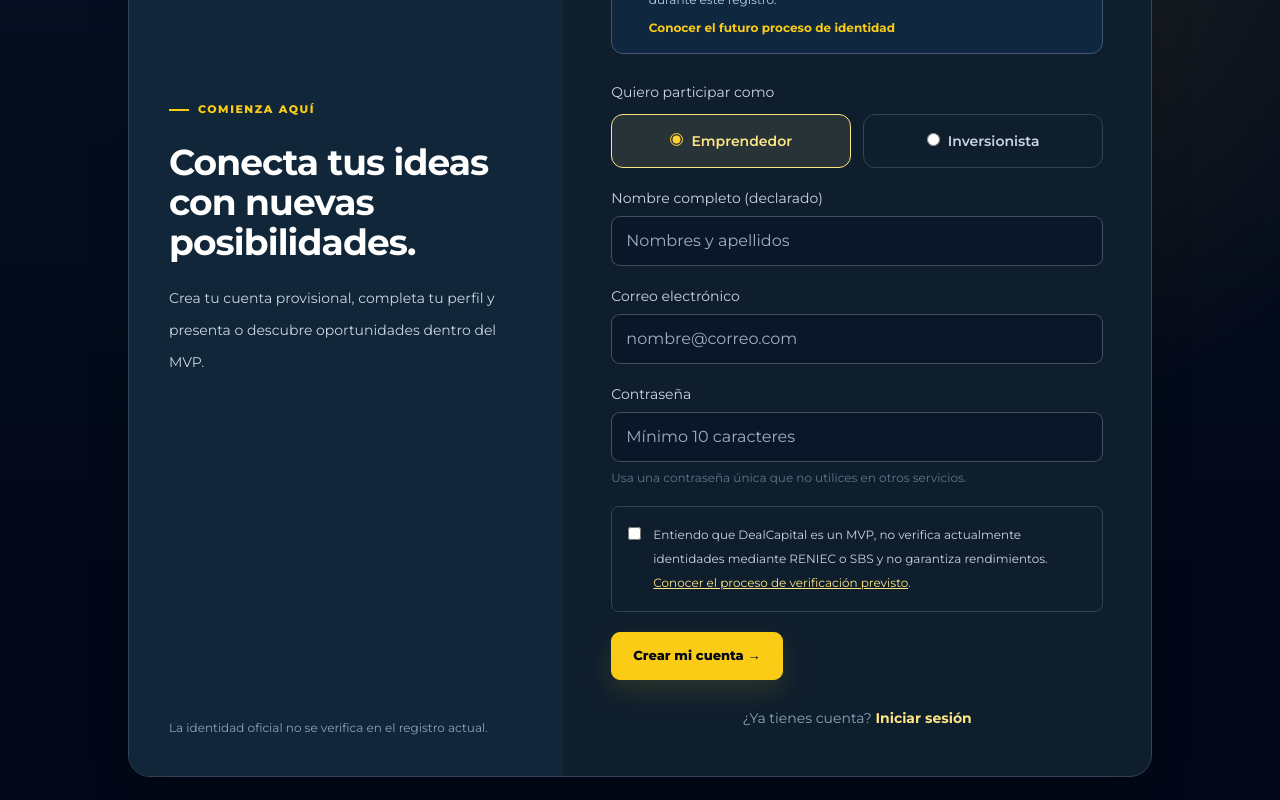
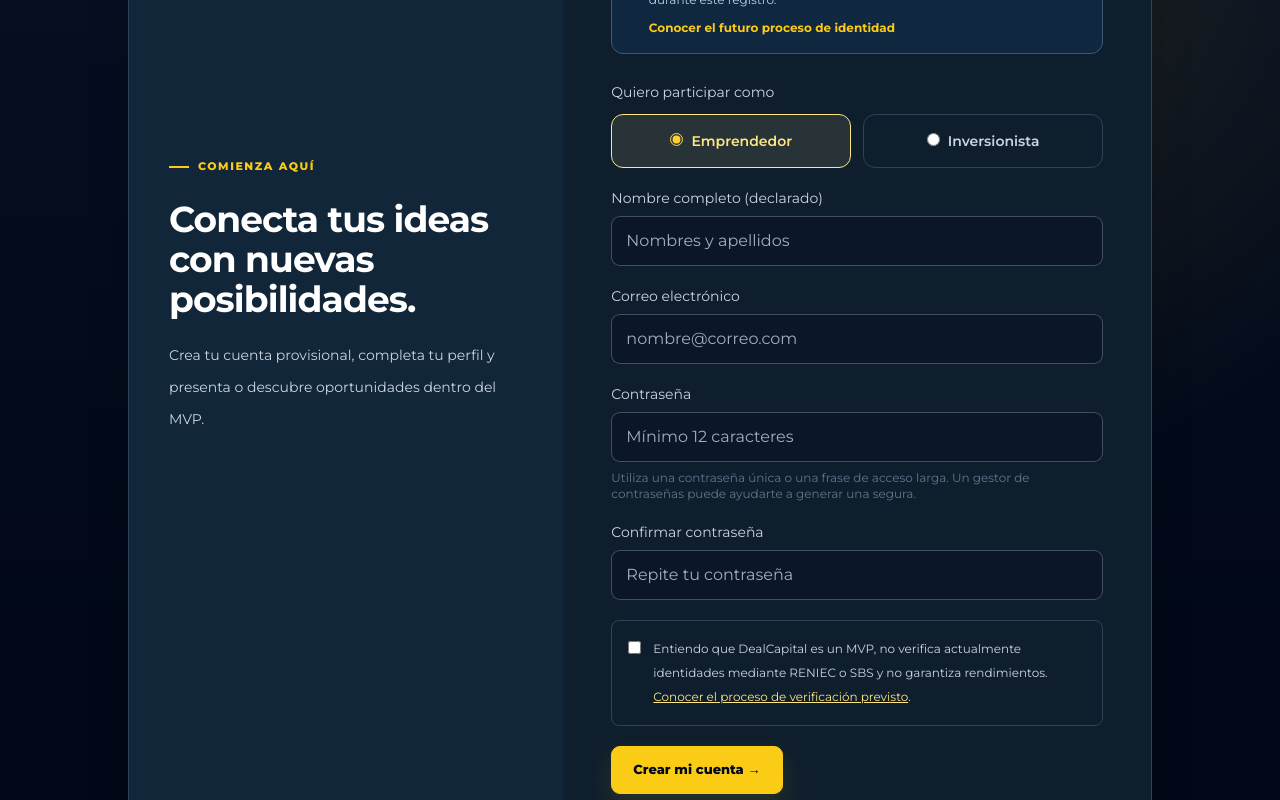
Before and after one commit to axelcrack01/DealCapital, a Next.js app: page /registro in a window 1280 px wide. Shown: the part 451-1251 px from the top of the page. Built offline with nearby package versions, Linux system fonts and the light colour scheme; no server answers.

Commit message:
security(auth): require 12-character passwords and confirmation in signup UI

```diff
--- a/app/registro/page.tsx
+++ b/app/registro/page.tsx
@@ -9,6 +9,7 @@ export default function Registro() {
   const [email,setEmail] = useState("");
   const [tipo,setTipo] = useState<"emprendedor" | "inversionista">("emprendedor");
   const [password,setPassword] = useState("");
+  const [confirmPassword,setConfirmPassword] = useState("");
   const [accepted,setAccepted] = useState(false);
   const [loading,setLoading] = useState(false);
   const [message,setMessage] = useState("");
@@ -18,8 +19,12 @@ export default function Registro() {
     event.preventDefault();
     if (loading) return;
     setMessage("");
-    if (nombre.trim().length < 3 || password.length < 10 || !accepted) {
-      setMessage("Comprueba tu nombre, la contraseña (mínimo 10 caracteres) y la confirmación.");
+    if (nombre.trim().length < 3 || password.length < 12 || !accepted) {
+      setMessage("Comprueba tu nombre, la contraseña (mínimo 12 caracteres) y el consentimiento.");
+      return;
+    }
+    if (password !== confirmPassword) {
+      setMessage("Las contraseñas no coinciden. Corrígelas antes de crear tu cuenta.");
       return;
     }
     setLoading(true);
@@ -98,8 +103,14 @@ export default function Registro() {
             <label className="block"><span className="mb-2 block text-sm text-slate-300">Correo electrónico</span>
               <input className="dc-input" type="email" autoComplete="email" required placeholder="nombre@correo.com" value={email} onChange={e=>setEmail(e.target.value)} /></label>
             <label className="block"><span className="mb-2 block text-sm text-slate-300">Contraseña</span>
-              <input className="dc-input" type="password" autoComplete="new-password" minLength={10} required placeholder="Mínimo 10 caracteres" value={password} onChange={e=>setPassword(e.target.value)}/>
-              <span className="mt-2 block text-xs text-slate-500">Usa una contraseña única que no utilices en otros servicios.</span></label>
+              <input className="dc-input" type="password" autoComplete="new-password" minLength={12} required placeholder="Mínimo 12 caracteres" value={password} onChange={e=>setPassword(e.target.value)}/>
+              <span className="mt-2 block text-xs text-slate-500">Utiliza una contraseña única o una frase de acceso larga. Un gestor de contraseñas puede ayudarte a generar una segura.</span></label>
+            <label className="block"><span className="mb-2 block text-sm text-slate-300">Confirmar contraseña</span>
+              <input className="dc-input" type="password" autoComplete="new-password" minLength={12} required
+                placeholder="Repite tu contraseña" value={confirmPassword} onChange={e=>setConfirmPassword(e.target.value)}/>
+              {confirmPassword && password !== confirmPassword &&
+                <span className="mt-2 block text-xs text-amber-200">Las contraseñas aún no coinciden.</span>}
+            </label>
             <label className="flex items-start gap-3 rounded-lg border border-slate-700 p-4 text-xs leading-6 text-slate-300">
               <input className="mt-1 accent-amber-300" type="checkbox" checked={accepted} onChange={e=>setAccepted(e.target.checked)} required />
               <span>Entiendo que DealCapital es un MVP, no verifica actualmente identidades mediante RENIEC o SBS y no garantiza rendimientos. <Link href="/verificacion" className="text-amber-200 underline">Conocer el proceso de verificación previsto</Link>.</span>
```
